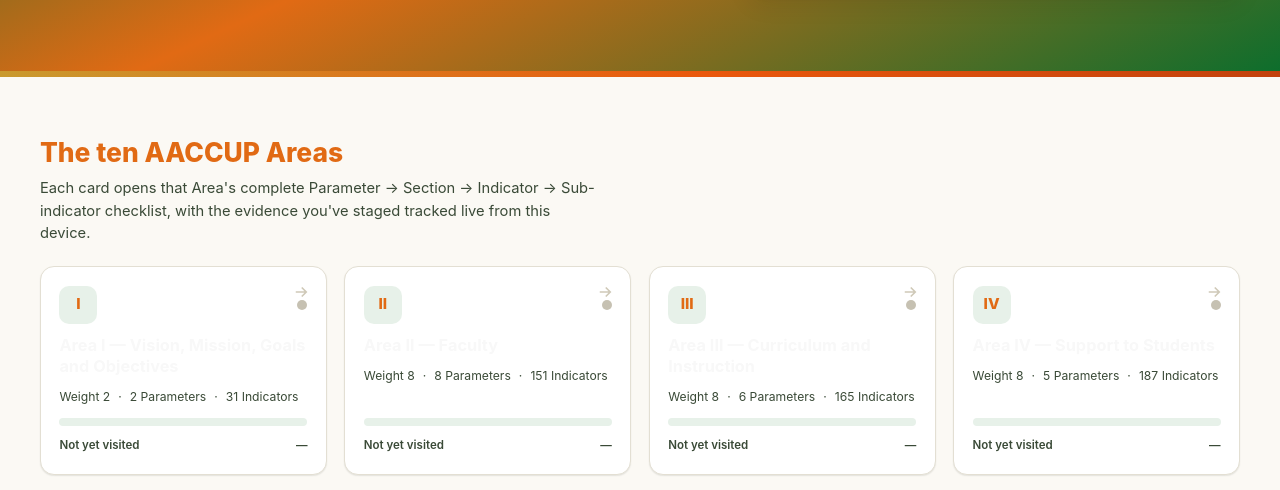
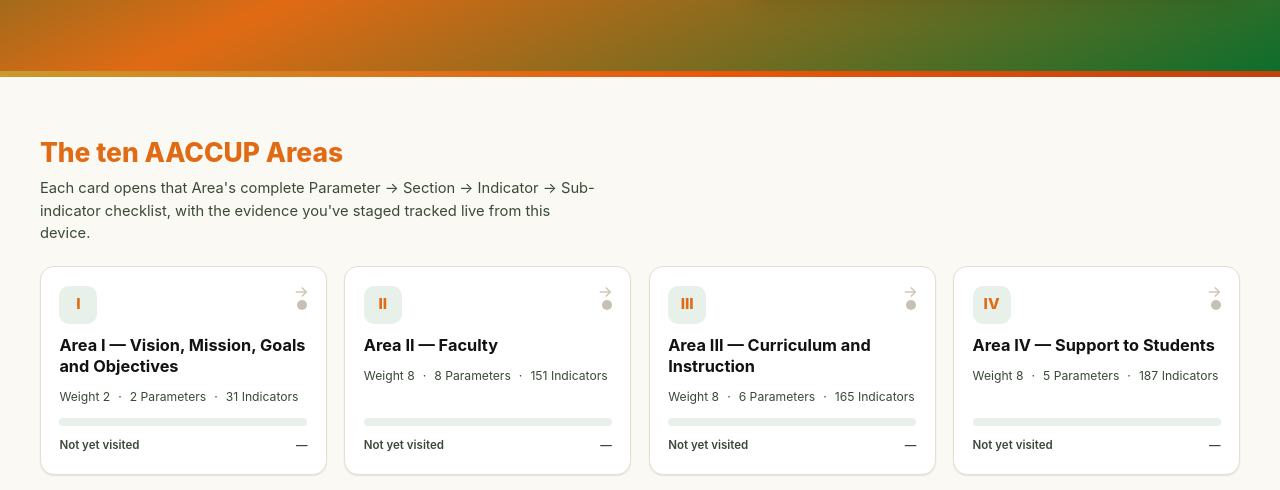
Before and after one commit to bryanmarc11/BAEP, a plain HTML site: page index.html in a window 1280 px wide. Shown: the part 460-950 px from the top of the page. Drawn offline with Linux system fonts and the light colour scheme.

Commit message:
Change Color

```diff
--- a/index.html
+++ b/index.html
@@ -58,6 +58,7 @@
    ============================================================ */
 :root{
   --green-900:#f8f8f8;
+  --green-300:#121212;
   --green-800:#e16a14;
   --green-700:#0B6E2D;
   --green-600:#157A3C;
@@ -455,7 +456,7 @@
   font-size:1.02rem;
   font-weight:700;
   line-height:1.3;
-  color:var(--green-900);
+  color:var(--green-300);
 }
 .area-meta{
   font-size:.76rem;
```
